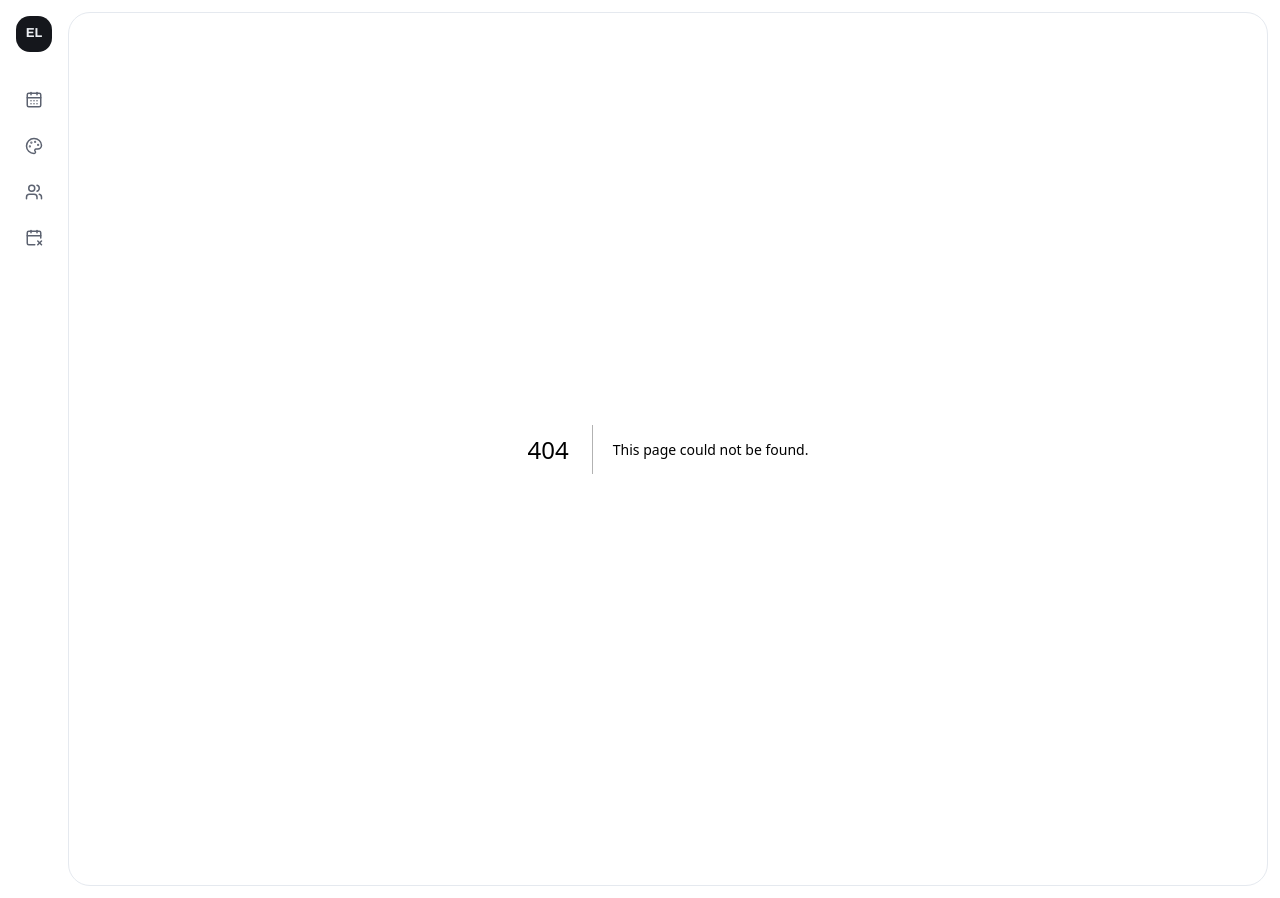
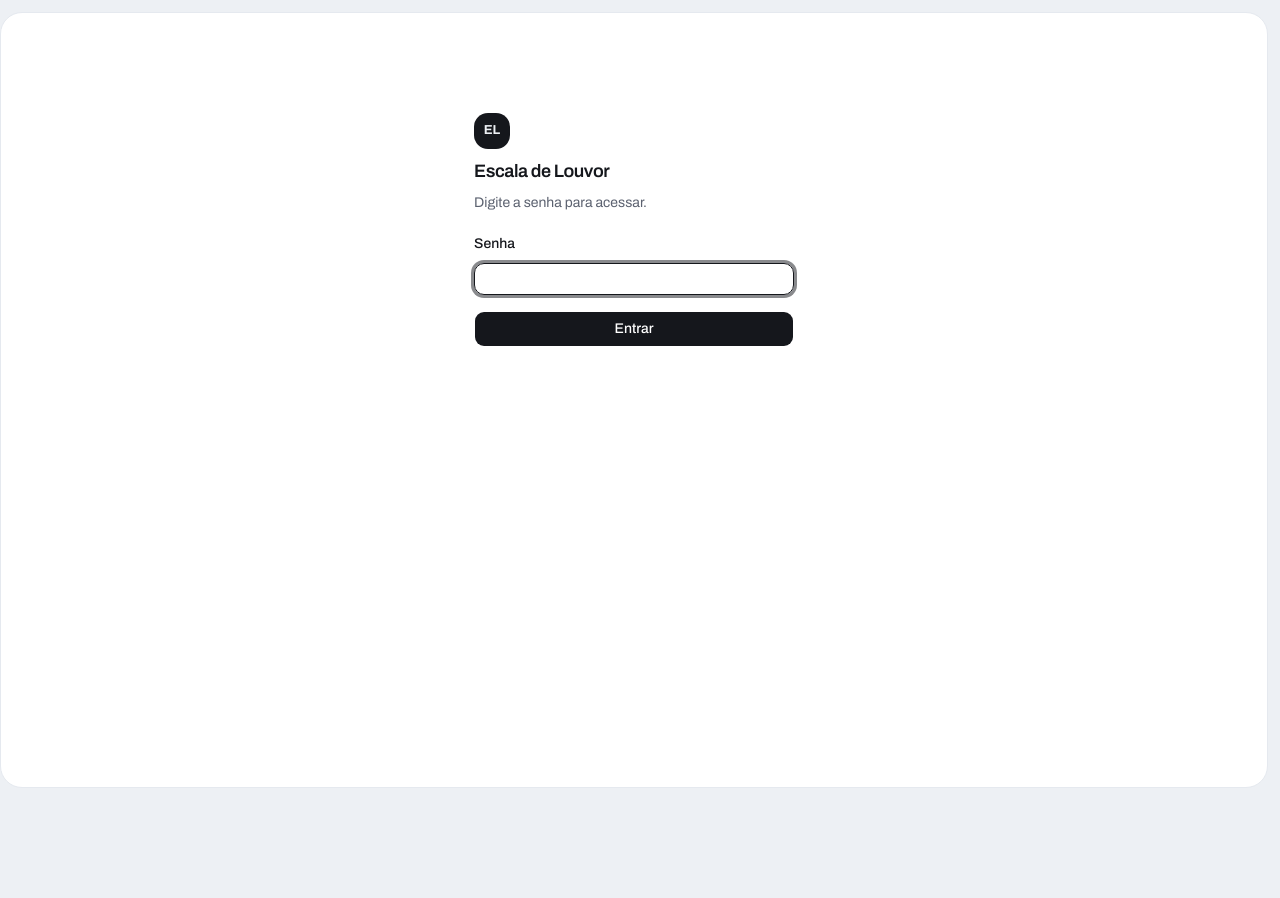
Before and after one commit to Factory-Mind/escala-louvor, a Next.js app: page /login in a window 1280 px wide. Before the commit this address had no page. After the commit the page ends 800 px from the top, so only its background shows below. Built offline with nearby package versions, Linux system fonts and the light colour scheme.

Commit message:
feat: protege a app com senha compartilhada via middleware

```diff
--- /dev/null
+++ b/src/app/login/actions.ts
@@ -0,0 +1,35 @@
+'use server'
+
+import { cookies } from 'next/headers'
+import { redirect } from 'next/navigation'
+import { SESSION_COOKIE, SESSION_MAX_AGE, safeEqual, safeNext, sessionToken } from '@/lib/auth/session'
+
+export type LoginState = { error?: string }
+
+export async function loginAction(_prev: LoginState, formData: FormData): Promise<LoginState> {
+  const expected = process.env.APP_PASSWORD
+  if (!expected) return { error: 'APP_PASSWORD não configurada no servidor.' }
+
+  const password = formData.get('password')
+  if (typeof password !== 'string' || !safeEqual(password, expected)) {
+    await new Promise((resolve) => setTimeout(resolve, 800))
+    return { error: 'Senha incorreta.' }
+  }
+
+  const store = await cookies()
+  store.set(SESSION_COOKIE, await sessionToken(expected), {
+    httpOnly: true,
+    secure: process.env.NODE_ENV === 'production',
+    sameSite: 'lax',
+    path: '/',
+    maxAge: SESSION_MAX_AGE,
+  })
+
+  redirect(safeNext(formData.get('next')))
+}
+
+export async function logoutAction() {
+  const store = await cookies()
+  store.delete(SESSION_COOKIE)
+  redirect('/login')
+}
--- /dev/null
+++ b/src/app/login/login-form.tsx
@@ -0,0 +1,40 @@
+'use client'
+
+import { useActionState } from 'react'
+import { Button } from '@/components/ui/button'
+import { Input } from '@/components/ui/input'
+import { Label } from '@/components/ui/label'
+import { loginAction, type LoginState } from './actions'
+
+export function LoginForm({ next }: { next: string }) {
+  const [state, formAction, pending] = useActionState<LoginState, FormData>(loginAction, {})
+
+  return (
+    <form action={formAction} className="flex flex-col gap-3">
+      <input type="hidden" name="next" value={next} />
+      <input type="text" name="username" autoComplete="username" value="louvor" readOnly hidden />
+
+      <Label htmlFor="password">Senha</Label>
+      <Input
+        id="password"
+        name="password"
+        type="password"
+        autoComplete="current-password"
+        autoFocus
+        required
+        aria-invalid={state.error ? true : undefined}
+        aria-describedby={state.error ? 'password-error' : undefined}
+      />
+
+      {state.error && (
+        <p id="password-error" role="alert" className="text-sm text-destructive">
+          {state.error}
+        </p>
+      )}
+
+      <Button type="submit" size="lg" disabled={pending} className="mt-1">
+        {pending ? 'Entrando…' : 'Entrar'}
+      </Button>
+    </form>
+  )
+}
--- /dev/null
+++ b/src/app/login/page.tsx
@@ -0,0 +1,30 @@
+import type { Metadata } from 'next'
+import { safeNext } from '@/lib/auth/session'
+import { LoginForm } from './login-form'
+
+export const metadata: Metadata = {
+  title: 'Entrar · Escala de Louvor',
+  robots: { index: false, follow: false },
+}
+
+export default async function LoginPage({
+  searchParams,
+}: {
+  searchParams: Promise<{ next?: string }>
+}) {
+  const { next } = await searchParams
+
+  return (
+    <div className="mx-auto flex max-w-xs flex-col gap-6 py-16">
+      <div className="flex flex-col gap-2">
+        <span className="flex size-9 items-center justify-center rounded-xl bg-foreground text-[13px] font-bold text-background">
+          EL
+        </span>
+        <h1 className="text-lg font-semibold tracking-tight">Escala de Louvor</h1>
+        <p className="text-sm text-muted-foreground">Digite a senha para acessar.</p>
+      </div>
+
+      <LoginForm next={safeNext(next)} />
+    </div>
+  )
+}
--- a/src/components/app-nav.tsx
+++ b/src/components/app-nav.tsx
@@ -2,9 +2,10 @@
 
 import Link from 'next/link'
 import { usePathname } from 'next/navigation'
-import { CalendarDays, CalendarX2, Palette, Users } from 'lucide-react'
+import { CalendarDays, CalendarX2, LogOut, Palette, Users } from 'lucide-react'
 import { Tooltip, TooltipContent, TooltipTrigger } from '@/components/ui/tooltip'
 import { cn } from '@/lib/utils'
+import { logoutAction } from '@/app/login/actions'
 
 const LINKS = [
   {
@@ -42,10 +43,12 @@ const LINKS = [
 export function AppNav() {
   const pathname = usePathname()
 
+  if (pathname === '/login') return null
+
   return (
     <nav
       aria-label="Seções"
-      className="shrink-0 px-2 py-2 md:flex md:w-[68px] md:flex-col md:items-center md:px-0 md:py-4"
+      className="flex shrink-0 items-center gap-1 px-2 py-2 md:w-[68px] md:gap-0 md:flex-col md:items-center md:px-0 md:py-4"
     >
       <Link
         href="/"
@@ -55,7 +58,7 @@ export function AppNav() {
         EL
       </Link>
 
-      <ul className="flex gap-1 overflow-x-auto md:flex-col md:gap-1.5 md:overflow-visible">
+      <ul className="flex min-w-0 flex-1 gap-1 overflow-x-auto md:flex-none md:flex-col md:gap-1.5 md:overflow-visible">
         {LINKS.map(({ href, label, description, icon: Icon }) => {
           const active = pathname === href
 
@@ -89,6 +92,21 @@ export function AppNav() {
           )
         })}
       </ul>
+
+      <form action={logoutAction} className="md:mt-4 md:border-t md:border-border md:pt-4">
+        <Tooltip>
+          <TooltipTrigger
+            render={<button type="submit" />}
+            aria-label="Sair"
+            className="flex size-9 items-center justify-center rounded-xl text-muted-foreground transition-colors hover:bg-card hover:text-foreground md:size-10"
+          >
+            <LogOut className="size-[18px]" />
+          </TooltipTrigger>
+          <TooltipContent side="right" sideOffset={8} className="hidden md:flex">
+            Sair
+          </TooltipContent>
+        </Tooltip>
+      </form>
     </nav>
   )
 }
--- /dev/null
+++ b/src/lib/auth/session.ts
@@ -0,0 +1,37 @@
+export const SESSION_COOKIE = 'escala_sessao'
+export const SESSION_MAX_AGE = 60 * 60 * 24 * 30
+
+const encoder = new TextEncoder()
+
+export async function sessionToken(password: string): Promise<string> {
+  const key = await crypto.subtle.importKey(
+    'raw',
+    encoder.encode(password),
+    { name: 'HMAC', hash: 'SHA-256' },
+    false,
+    ['sign'],
+  )
+  const signature = await crypto.subtle.sign('HMAC', key, encoder.encode('escala-louvor:sessao:v1'))
+  return Array.from(new Uint8Array(signature), (b) => b.toString(16).padStart(2, '0')).join('')
+}
+
+export function safeEqual(a: string, b: string): boolean {
+  const left = encoder.encode(a)
+  const right = encoder.encode(b)
+  let diff = left.length ^ right.length
+  for (let i = 0; i < Math.max(left.length, right.length); i++) {
+    diff |= (left[i] ?? 0) ^ (right[i] ?? 0)
+  }
+  return diff === 0
+}
+
+export async function isValidSession(cookie: string | undefined, password: string): Promise<boolean> {
+  if (!cookie) return false
+  return safeEqual(cookie, await sessionToken(password))
+}
+
+export function safeNext(next: unknown): string {
+  if (typeof next !== 'string') return '/'
+  if (!next.startsWith('/') || next.startsWith('//') || next.startsWith('/\\')) return '/'
+  return next
+}
--- /dev/null
+++ b/src/middleware.ts
@@ -0,0 +1,30 @@
+import { NextResponse, type NextRequest } from 'next/server'
+import { SESSION_COOKIE, isValidSession } from '@/lib/auth/session'
+
+export async function middleware(request: NextRequest) {
+  if (request.nextUrl.pathname === '/login') return NextResponse.next()
+
+  const password = process.env.APP_PASSWORD
+  if (!password) {
+    return new NextResponse('APP_PASSWORD não configurada.', { status: 503 })
+  }
+
+  if (await isValidSession(request.cookies.get(SESSION_COOKIE)?.value, password)) {
+    return NextResponse.next()
+  }
+
+  if (request.method !== 'GET' && request.method !== 'HEAD') {
+    return NextResponse.json({ error: 'Não autenticado.' }, { status: 401 })
+  }
+
+  const url = request.nextUrl.clone()
+  url.pathname = '/login'
+  url.search = ''
+  url.searchParams.set('next', request.nextUrl.pathname + request.nextUrl.search)
+  return NextResponse.redirect(url)
+}
+
+export const config = {
+  runtime: 'nodejs',
+  matcher: ['/((?!_next/static|_next/image|favicon.ico).*)'],
+}
```
Also changed, not shown: 1 other file (tests, documents, lock files or other folders).
